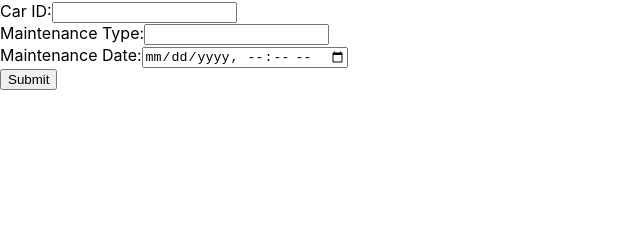
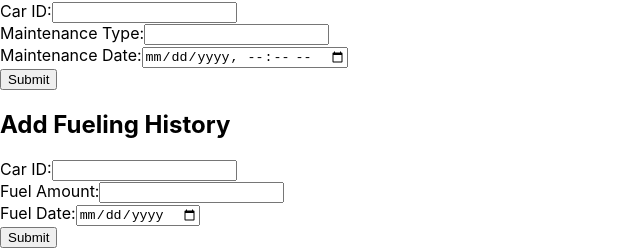
Before and after one commit to rafael-calixto1/car-fleet-management, a React (Create React App) app in the folder frontend/vehicle-management-app/: page / in a window 1280 px wide. Shown: the part 659-907 px from the top of the page, without its empty margins (0-640 px from the left). Before the commit the page ends 800 px from the top, so only its background shows below. Built offline with nearby package versions, Linux system fonts and the light colour scheme; no server answers.

Commit message:
modified src/App.js

```diff
--- a/frontend/vehicle-management-app/src/App.js
+++ b/frontend/vehicle-management-app/src/App.js
@@ -5,6 +5,7 @@ import DriverForm from './Drivers/DriverForm';
 import CarForm from './Cars/CarForm';
 import CarMaintenanceForm from './Maintenance/CarMaintenanceForm';
 import CarMaintenanceList from './Maintenance/MaintenanceList';
+import FuelingForm from './Fuel/FuelingForm';
 
 function App() {
   return (
@@ -16,6 +17,7 @@ function App() {
       <DriverForm/>
       <CarForm/>
       <CarMaintenanceForm/>
+      <FuelingForm/>
     </div>
   );
 }
```
